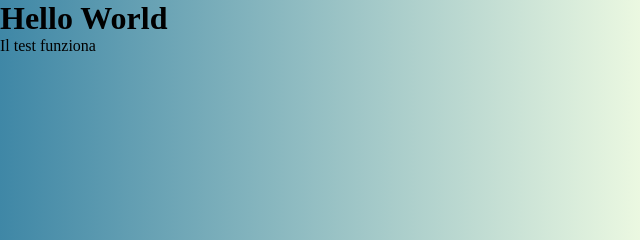
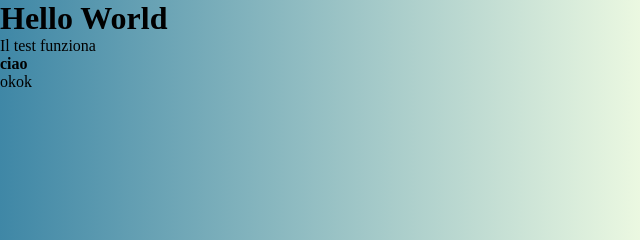
Before and after one commit to DanieleMineo/Mixed_Messages, a plain HTML site: page index.html in a window 1280 px wide. Shown: the top 240 px of the page, 0-640 px from the left. Drawn offline with Linux system fonts and the light colour scheme.

Commit message:
seconda modifica

```diff
--- a/index.html
+++ b/index.html
@@ -10,5 +10,9 @@
 <body>
     <h1>Hello World</h1>
     <p>Il test funziona</p>
+    <strong>ciao</strong>
+    <main>
+        <p>okok</p>
+    </main>
 </body>
 </html>
```
